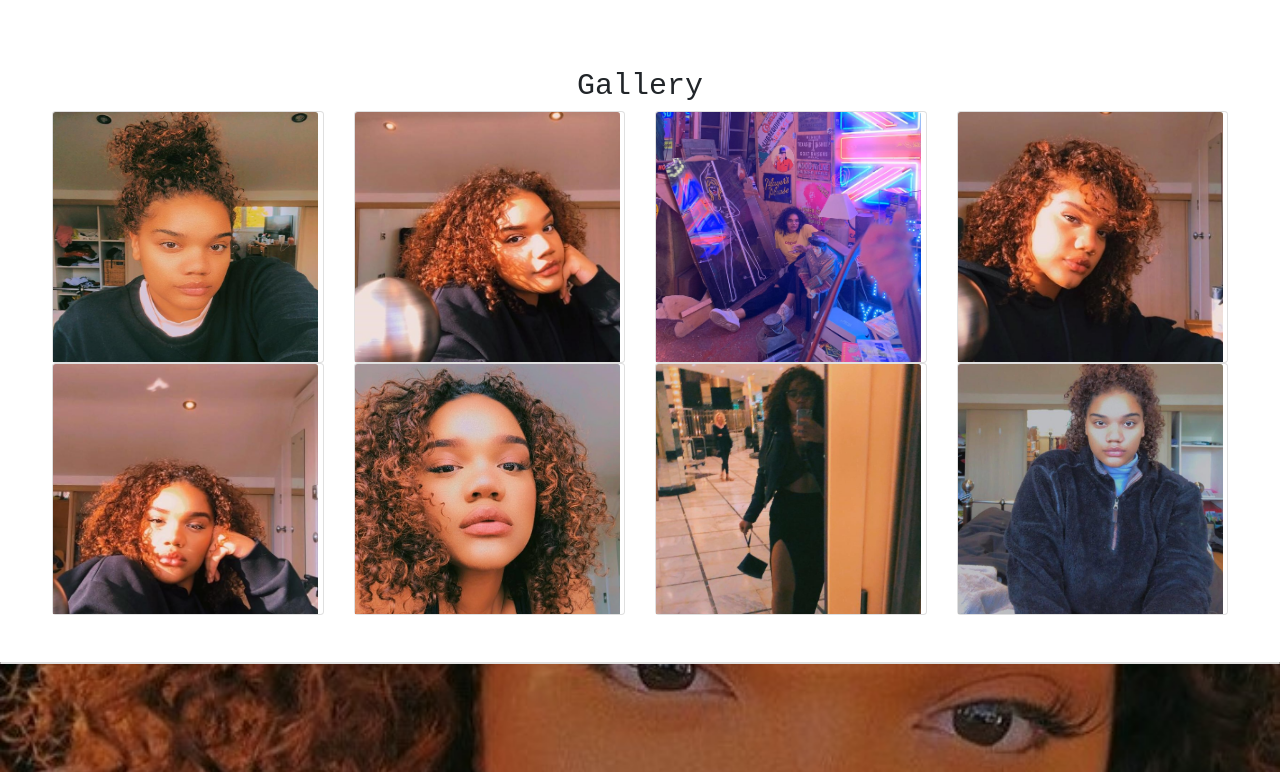
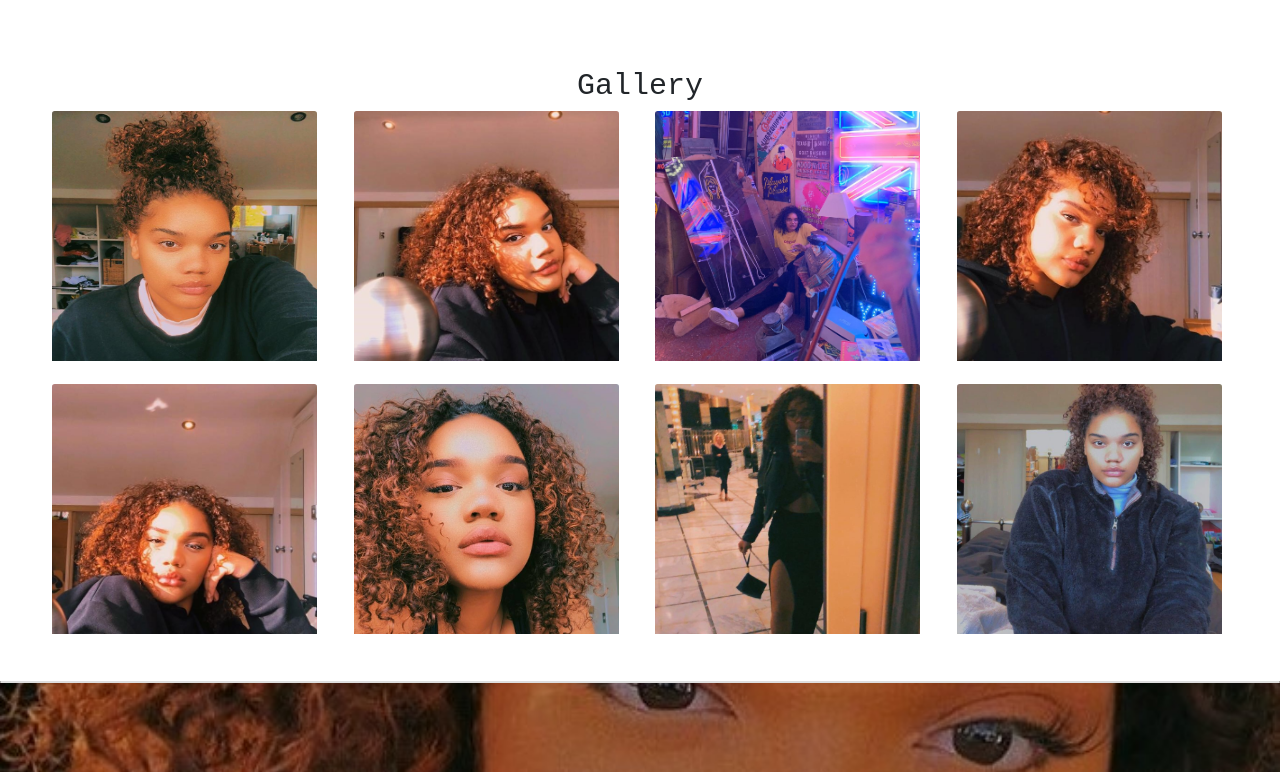
Before and after one commit to Code-Institute-Submissions/Coexisting-Milestone-Project-1, a plain HTML site: page index.html in a window 1280 px wide. Shown: the part 1508-2280 px from the top of the page. Drawn offline with nearby package versions, Linux system fonts and the light colour scheme.

Commit message:
Update index.html

```diff
--- a/index.html
+++ b/index.html
@@ -206,39 +206,40 @@
   <div id="Gallery">
     <h3>Gallery</h3>
     <div class="card-deck">
-      <div class="card">
+      <div class="card border-0">
         <img  src="static/images/curly.jpg" class="card-img-top" class="img-fluid" alt="...">
 
       </div>
 
-      <div class="card">
+      <div class="card border-0">
         <img src="static/images/bed.jpg" class="card-img-top" class="img-fluid" alt="...">
 
       </div>
-      <div class="card">
+      <div class="card border-0">
         <img src="static/images/doella.jpg" class="card-img-top" class="img-fluid" alt="...">
 
       </div>
-      <div class="card">
+      <div class="card border-0">
         <img src="static/images/hair.jpg" class="card-img-top" class="img-fluid" alt="...">
 
       </div>
     </div>
+    <br>
 
     <div class="card-deck">
-      <div class="card">
+      <div class="card border-0">
         <img src="static/images/light.jpg" class="card-img-top" class="img-fluid" alt="...">
 
       </div>
-      <div class="card">
+      <div class="card border-0">
         <img src="static/images/ellis-peng.jpg" class="card-img-top" class="img-fluid" alt="...">
 
       </div>
-      <div class="card">
+      <div class="card border-0">
         <img src="static/images/belly.jpg" class="card-img-top" class="img-fluid" alt="...">
 
       </div>
-      <div class="card">
+      <div class="card border-0">
         <img src="static/images/rose.jpg" class="card-img-top" class="img-fluid" alt="...">
       </div>
       </div>
@@ -264,7 +265,7 @@
     </div>
 
         <div class="card-deck mb-2">
-          <div class="card">
+          <div class="card border-0">
 
             <div class="card-body">
 
@@ -276,7 +277,7 @@
             </div>
 
           </div>
-          <div class="card">
+          <div class="card border-0">
 
             <div class="card-body">
 
@@ -321,12 +322,12 @@
             <form>
 
               <div class="form-row">
-                <div class="col-sm-12 col-md-6">
+                <div class="col-xs-3 col-sm-12 col-md-6">
                   <input type="text" class="form-control" placeholder="First name">
                 </div>
                 <br>
 
-                <div class="col-sm-12 col-md-6">
+                <div class="col-xs-3 col-sm-12 col-md-6">
                   <input type="text" class="form-control" placeholder="Last name">
 
                 </div>
@@ -334,7 +335,7 @@
               <br>
 
               <div class="form-row">
-                <div class="col-sm-8">
+                <div class="col-xs-4 col-sm-8">
                   <input type="email" class="form-control" placeholder="Email">
                 </div>
               </div>
```
